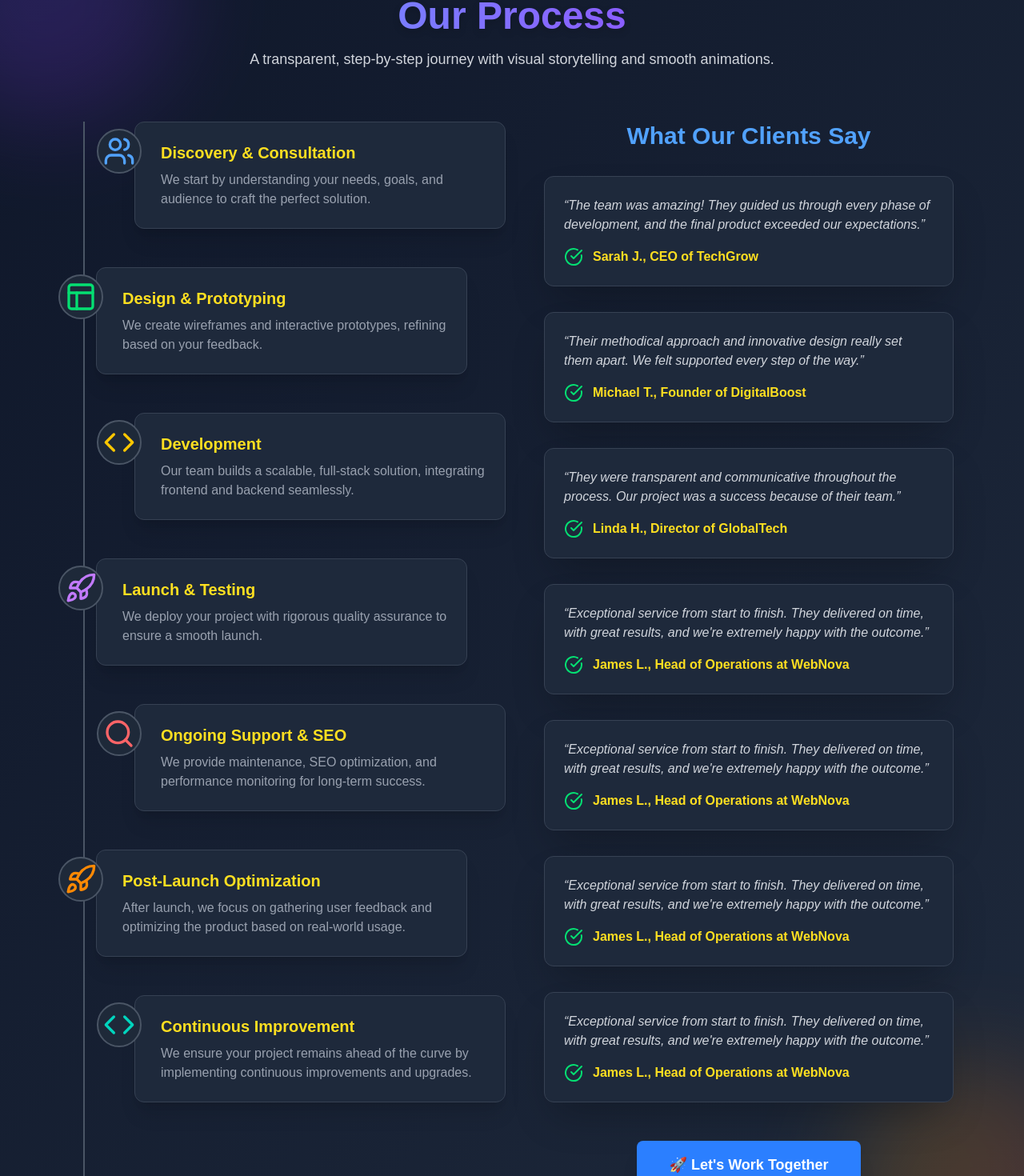
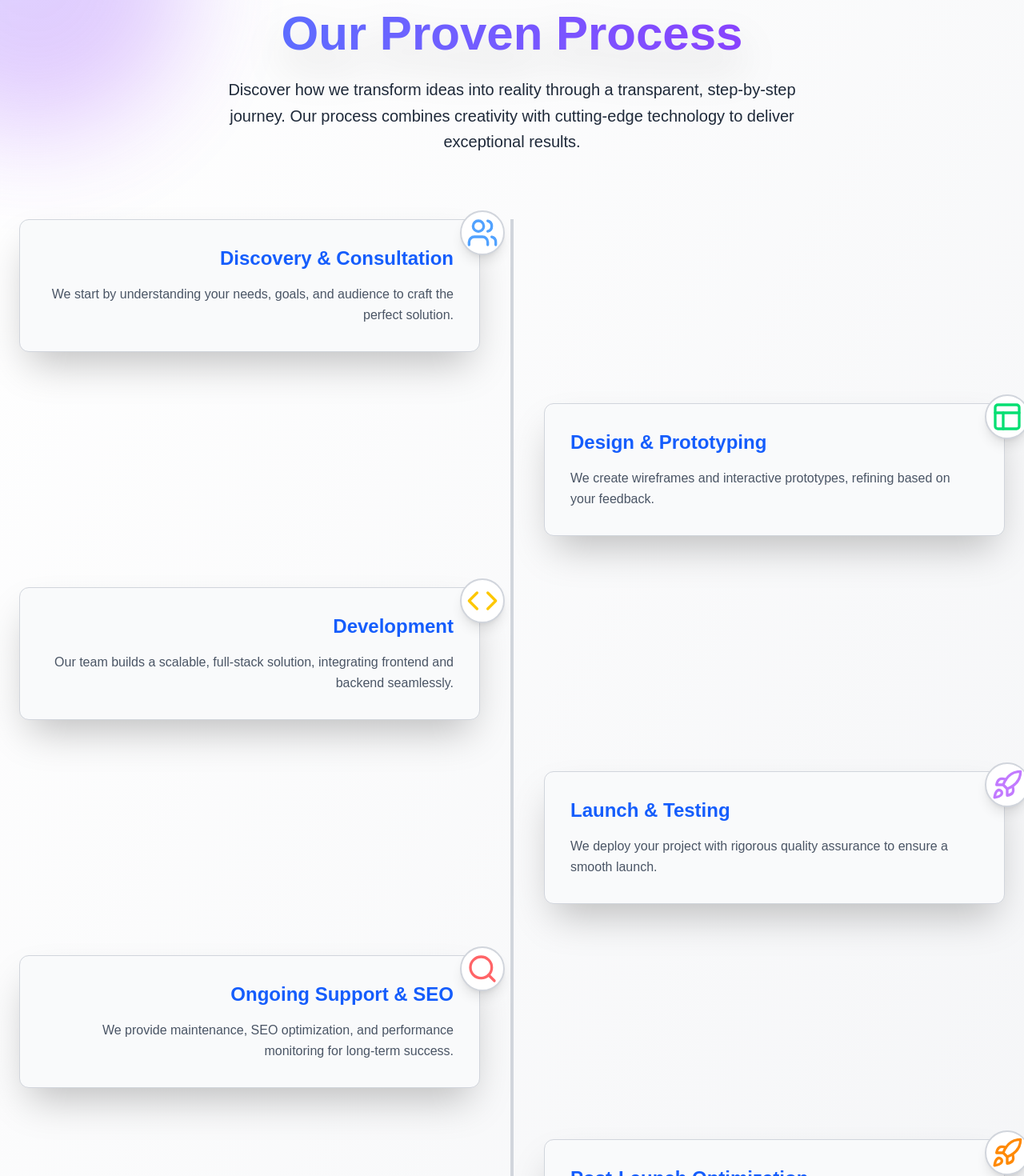
Before and after one commit to zahidx/web-solutions, a Next.js app: page /process in a window 1280 px wide. Shown: the part 124-1594 px from the top of the page at 80% size. Built offline with nearby package versions, Linux system fonts and the light colour scheme.

Commit message:
solve state issues

```diff
--- a/app/compo/CountryCodeSelect.js
+++ b/app/compo/CountryCodeSelect.js
@@ -52,19 +52,18 @@ export default function CountryCodeSelect({ value, onChange }) {
                 <ul
                     ref={dropdownRef}
                     tabIndex={-1} // Prevent focus shift
-                    className="absolute left-0 w-[300px] mt-2 bg-white dark:bg-gray-800 border border-gray-300 dark:border-gray-600 rounded-md shadow-lg max-h-60 overflow-y-auto z-20"
+                    className="absolute left-0 w-[300px] mt-2 bg-gray-100 text-gray-900 dark:bg-gray-800 dark:text-white border border-gray-300 dark:border-gray-600 rounded-md shadow-lg max-h-60 overflow-y-auto z-20"
                 >
                     {countryCodes.map((item, index) => (
                         <li
                             key={`${item.code}-${item.country}-${index}`}  // Add index to guarantee uniqueness
-        className="flex items-center p-3 hover:bg-gray-100 dark:hover:bg-gray-700 cursor-pointer"
+                            className="flex items-center p-3 hover:bg-gray-200 dark:hover:bg-gray-700 cursor-pointer"
                             onClick={() => handleSelect(item.code)}
                         >
                             <span>{item.flag}</span>
                             <span className="ml-2">{item.country} ({item.code})</span>
                         </li>
                     ))}
-
                 </ul>
             )}
         </div>
--- a/app/compo/Navbar.js
+++ b/app/compo/Navbar.js
@@ -44,7 +44,7 @@ const Navbar = () => {
         isScrolled ? "border-b-2 border-orange-500" : ""
       } ${
         // Dynamically set bg color based on the current theme
-        "bg-white dark:bg-gray-800"
+        "bg-white dark:bg-transparent dark:bg-opacity-90"
       }`}
     >
       <div className="max-w-7xl mx-auto px-6 sm:px-8 lg:px-12 py-4 flex justify-between items-center">
--- /dev/null
+++ b/app/process/StepsData.js
@@ -0,0 +1,47 @@
+// StepsData.js
+import { Users, Layout, Code, Rocket, Search, CheckCircle } from "lucide-react";
+
+export const steps = [
+  {
+    title: "Discovery & Consultation",
+    description:
+      "We start by understanding your needs, goals, and audience to craft the perfect solution.",
+    icon: <Users size={40} className="text-blue-400" />,
+  },
+  {
+    title: "Design & Prototyping",
+    description:
+      "We create wireframes and interactive prototypes, refining based on your feedback.",
+    icon: <Layout size={40} className="text-green-400" />,
+  },
+  {
+    title: "Development",
+    description:
+      "Our team builds a scalable, full-stack solution, integrating frontend and backend seamlessly.",
+    icon: <Code size={40} className="text-yellow-400" />,
+  },
+  {
+    title: "Launch & Testing",
+    description:
+      "We deploy your project with rigorous quality assurance to ensure a smooth launch.",
+    icon: <Rocket size={40} className="text-purple-400" />,
+  },
+  {
+    title: "Ongoing Support & SEO",
+    description:
+      "We provide maintenance, SEO optimization, and performance monitoring for long-term success.",
+    icon: <Search size={40} className="text-red-400" />,
+  },
+  {
+    title: "Post-Launch Optimization",
+    description:
+      "After launch, we focus on gathering user feedback and optimizing the product based on real-world usage.",
+    icon: <Rocket size={40} className="text-orange-400" />,
+  },
+  {
+    title: "Continuous Improvement",
+    description:
+      "We ensure your project remains ahead of the curve by implementing continuous improvements and upgrades.",
+    icon: <Code size={40} className="text-teal-400" />,
+  },
+];
--- a/app/process/page.js
+++ b/app/process/page.js
@@ -1,59 +1,14 @@
 "use client";
 import { motion } from "framer-motion";
-import { CheckCircle, Code, Layout, Rocket, Search, Users } from "lucide-react";
-
+import { CheckCircle } from "lucide-react";
+import { steps } from "./StepsData";
+import { useRouter } from "next/navigation";
 export default function ProcessPage() {
-  const steps = [
-    {
-      title: "Discovery & Consultation",
-      description:
-        "We start by understanding your needs, goals, and audience to craft the perfect solution.",
-      icon: <Users size={40} className="text-blue-400" />,
-    },
-    {
-      title: "Design & Prototyping",
-      description:
-        "We create wireframes and interactive prototypes, refining based on your feedback.",
-      icon: <Layout size={40} className="text-green-400" />,
-    },
-    {
-      title: "Development",
-      description:
-        "Our team builds a scalable, full-stack solution, integrating frontend and backend seamlessly.",
-      icon: <Code size={40} className="text-yellow-400" />,
-    },
-    {
-      title: "Launch & Testing",
-      description:
-        "We deploy your project with rigorous quality assurance to ensure a smooth launch.",
-      icon: <Rocket size={40} className="text-purple-400" />,
-    },
-    {
-      title: "Ongoing Support & SEO",
-      description:
-        "We provide maintenance, SEO optimization, and performance monitoring for long-term success.",
-      icon: <Search size={40} className="text-red-400" />,
-    },
-    // Additional steps added
-    {
-      title: "Post-Launch Optimization",
-      description:
-        "After launch, we focus on gathering user feedback and optimizing the product based on real-world usage.",
-      icon: <Rocket size={40} className="text-orange-400" />,
-    },
-    {
-      title: "Continuous Improvement",
-      description:
-        "We ensure your project remains ahead of the curve by implementing continuous improvements and upgrades.",
-      icon: <Code size={40} className="text-teal-400" />,
-    }
-  ];
-
   const timelineVariants = {
     hidden: {},
     show: {
       transition: {
-        staggerChildren: 0.4,
+        staggerChildren: 0.35,
       },
     },
   };
@@ -63,212 +18,114 @@ export default function ProcessPage() {
     show: { opacity: 1, x: 0 },
   };
 
+  const router = useRouter();
+
+
   return (
-    <div className="min-h-screen mt-14 relative bg-gradient-to-br from-[#0F172A] to-[#1E293B] py-16 overflow-hidden">
-      {/* Animated Background Effects */}
+    <div className="min-h-screen relative bg-gradient-to-br from-white to-gray-100 dark:from-[#0F172A] dark:to-[#1E293B] py-20 overflow-hidden mt-14 ">
+      {/* Animated Background */}
       <div className="absolute inset-0">
         <motion.div
-          className="absolute top-[-100px] left-[-100px] w-80 h-80 bg-gradient-to-br from-indigo-500 to-purple-600 rounded-full opacity-20 blur-3xl"
+          className="absolute top-[-150px] left-[-150px] w-96 h-96 bg-gradient-to-br from-indigo-500 to-purple-600 rounded-full opacity-25 blur-3xl"
           animate={{ rotate: 360 }}
-          transition={{ duration: 100, repeat: Infinity, ease: "linear" }}
+          transition={{ duration: 140, repeat: Infinity, ease: "linear" }}
         />
         <motion.div
-          className="absolute bottom-[-100px] right-[-100px] w-80 h-80 bg-gradient-to-br from-yellow-500 to-red-500 rounded-full opacity-20 blur-3xl"
+          className="absolute bottom-[-150px] right-[-150px] w-96 h-96 bg-gradient-to-br from-yellow-500 to-red-500 rounded-full opacity-25 blur-3xl"
           animate={{ rotate: -360 }}
-          transition={{ duration: 100, repeat: Infinity, ease: "linear" }}
+          transition={{ duration: 140, repeat: Infinity, ease: "linear" }}
         />
       </div>
 
-      <div className="relative max-w-6xl mx-auto px-6">
-        {/* Page Title */}
+      <div className="relative max-w-7xl mx-auto px-6 z-10">
+        {/* Header Section */}
+        <div className="text-center">
           <motion.h1
-          className="text-center text-5xl font-extrabold text-transparent bg-clip-text bg-gradient-to-r from-blue-400 to-purple-600 drop-shadow-lg"
-          initial={{ opacity: 0, y: -40 }}
+            className="text-5xl md:text-6xl font-extrabold text-transparent bg-clip-text bg-gradient-to-r from-blue-500 to-purple-600 dark:from-blue-400 dark:to-purple-600 drop-shadow-2xl"
+            initial={{ opacity: 0, y: -50 }}
             animate={{ opacity: 1, y: 0 }}
-          transition={{ duration: 0.8 }}
+            transition={{ duration: 0.9 }}
           >
-          Our Process
+            Our Proven Process
           </motion.h1>
+          <motion.p
+            className="mt-6 max-w-3xl mx-auto text-lg md:text-xl text-gray-800 dark:text-gray-300 leading-relaxed"
+            initial={{ opacity: 0, y: 20 }}
+            animate={{ opacity: 1, y: 0 }}
+            transition={{ duration: 1, delay: 0.5 }}
+          >
+            Discover how we transform ideas into reality through a transparent, step-by-step journey.
+            Our process combines creativity with cutting-edge technology to deliver exceptional results.
+          </motion.p>
+        </div>
 
-        <motion.p
-          className="text-center mt-4 max-w-3xl mx-auto text-lg text-gray-300"
-          initial={{ opacity: 0 }}
-          animate={{ opacity: 1 }}
-          transition={{ duration: 1, delay: 0.4 }}
-        >
-          A transparent, step-by-step journey with visual storytelling and smooth animations.
-        </motion.p>
+        {/* Timeline Section */}
+        <div className="relative mt-20">
+          {/* Central Vertical Line */}
+          <div className="absolute left-1/2 top-0 h-full w-1 bg-gray-300 dark:bg-gray-600 -translate-x-1/2" />
 
-        {/* Advanced Two-Column Layout */}
-        <div className="mt-16 flex flex-col md:flex-row gap-12">
-          {/* Left Column: Vertical Timeline */}
           <motion.div
-            className="relative flex-1 pl-8"
+            className="space-y-20 md:space-y-16"
             variants={timelineVariants}
             initial="hidden"
             animate="show"
           >
-            {/* Timeline Vertical Line */}
-            <div className="absolute top-0 left-4 h-full border-l-2 border-gray-600" />
-            {steps.map((step, idx) => (
+            {steps.map((step, idx) => {
+              const isLeft = idx % 2 === 0;
+              return (
                 <motion.div
                   key={idx}
-                className={`mb-12 relative pl-8 bg-[#1E293B] p-6 rounded-xl border border-gray-700 shadow-xl ${
-                  idx % 2 === 0 ? "lg:ml-12" : "lg:mr-12"
+                  className={`relative w-full md:w-1/2 ${
+                    isLeft ? "md:pr-10 md:text-right" : "md:pl-10 md:ml-auto"
                   }`}
                   variants={timelineItem}
-                whileHover={{ scale: 1.03, transition: { duration: 0.3 } }}
+                  whileHover={{ scale: 1.03 }}
                 >
-                {/* Icon in a circle */}
-                <div className="absolute -left-12 top-2 w-14 h-14 rounded-full bg-gray-800 flex items-center justify-center border-2 border-gray-600">
-                  {step.icon}
+                  <div className="relative inline-block bg-gray-50 dark:bg-[#1E293B] p-6 md:p-8 rounded-xl border border-gray-300 dark:border-gray-700 shadow-2xl">
+                    <div className="absolute -top-3 -right-3 md:-right-8 w-14 h-14 bg-white dark:bg-gray-800 border-2 border-gray-300 dark:border-gray-600 rounded-full flex items-center justify-center shadow-lg">
+                      {step.icon || <CheckCircle className="text-blue-600 dark:text-yellow-300" size={14} />}
                     </div>
-                <h3 className="text-xl font-semibold text-yellow-300">
+                    <h3 className="text-xl md:text-2xl font-semibold text-blue-600 dark:text-yellow-300">
                       {step.title}
                     </h3>
-                <p className="text-gray-400 mt-2">{step.description}</p>
-              </motion.div>
-            ))}
-          </motion.div>
-
-          {/* Right Column: Testimonials & Call-to-Action */}
-          <div className="flex-1 flex flex-col justify-between">
-            <motion.section
-              className="mb-12"
-              initial={{ opacity: 0, y: 30 }}
-              animate={{ opacity: 1, y: 0 }}
-              transition={{ duration: 1, delay: 0.8 }}
-            >
-              <h2 className="text-3xl font-semibold text-blue-400 text-center">
-                What Our Clients Say
-              </h2>
-              <div className="mt-8 space-y-8">
-                {/* Testimonial 1 */}
-                <motion.div
-                  className="bg-[#1E293B] p-6 rounded-xl border border-gray-700 shadow-2xl"
-                  whileHover={{ scale: 1.03, transition: { duration: 0.3 } }}
-                >
-                  <p className="text-gray-300 italic">
-                    “The team was amazing! They guided us through every phase of development, and the final product exceeded our expectations.”
+                    <p className="text-gray-600 dark:text-gray-400 mt-2 md:mt-4 leading-relaxed">
+                      {step.description}
                     </p>
-                  <div className="mt-4 flex items-center gap-3">
-                    <CheckCircle className="text-green-400" />
-                    <span className="text-yellow-300 font-semibold">
-                      Sarah J., CEO of TechGrow
-                    </span>
+                    {step.details && (
+                      <p className="mt-2 text-gray-500 dark:text-gray-500 text-sm italic">
+                        {step.details}
+                      </p>
+                    )}
                   </div>
                 </motion.div>
-                {/* Testimonial 2 */}
-                <motion.div
-                  className="bg-[#1E293B] p-6 rounded-xl border border-gray-700 shadow-2xl"
-                  whileHover={{ scale: 1.03, transition: { duration: 0.3 } }}
-                >
-                  <p className="text-gray-300 italic">
-                    “Their methodical approach and innovative design really set them apart. We felt supported every step of the way.”
-                  </p>
-                  <div className="mt-4 flex items-center gap-3">
-                    <CheckCircle className="text-green-400" />
-                    <span className="text-yellow-300 font-semibold">
-                      Michael T., Founder of DigitalBoost
-                    </span>
-                  </div>
-                </motion.div>
-                {/* Testimonial 3 */}
-                <motion.div
-                  className="bg-[#1E293B] p-6 rounded-xl border border-gray-700 shadow-2xl"
-                  whileHover={{ scale: 1.03, transition: { duration: 0.3 } }}
-                >
-                  <p className="text-gray-300 italic">
-                    “They were transparent and communicative throughout the process. Our project was a success because of their team.”
-                  </p>
-                  <div className="mt-4 flex items-center gap-3">
-                    <CheckCircle className="text-green-400" />
-                    <span className="text-yellow-300 font-semibold">
-                      Linda H., Director of GlobalTech
-                    </span>
-                  </div>
-                </motion.div>
-                {/* Testimonial 4 */}
-                <motion.div
-                  className="bg-[#1E293B] p-6 rounded-xl border border-gray-700 shadow-2xl"
-                  whileHover={{ scale: 1.03, transition: { duration: 0.3 } }}
-                >
-                  <p className="text-gray-300 italic">
-                    “Exceptional service from start to finish. They delivered on time, with great results, and we&apos;re extremely happy with the outcome.”
-                  </p>
-                  <div className="mt-4 flex items-center gap-3">
-                    <CheckCircle className="text-green-400" />
-                    <span className="text-yellow-300 font-semibold">
-                      James L., Head of Operations at WebNova
-                    </span>
-                  </div>
-                </motion.div>
-
-                {/* Duplicate Testimonial */}
-                <motion.div
-                  className="bg-[#1E293B] p-6 rounded-xl border border-gray-700 shadow-2xl"
-                  whileHover={{ scale: 1.03, transition: { duration: 0.3 } }}
-                >
-                  <p className="text-gray-300 italic">
-                    “Exceptional service from start to finish. They delivered on time, with great results, and we&apos;re extremely happy with the outcome.”
-                  </p>
-                  <div className="mt-4 flex items-center gap-3">
-                    <CheckCircle className="text-green-400" />
-                    <span className="text-yellow-300 font-semibold">
-                      James L., Head of Operations at WebNova
-                    </span>
-                  </div>
-                </motion.div>
-
-                {/* Duplicate Testimonial */}
-                <motion.div
-                  className="bg-[#1E293B] p-6 rounded-xl border border-gray-700 shadow-2xl"
-                  whileHover={{ scale: 1.03, transition: { duration: 0.3 } }}
-                >
-                  <p className="text-gray-300 italic">
-                    “Exceptional service from start to finish. They delivered on time, with great results, and we&apos;re extremely happy with the outcome.”
-                  </p>
-                  <div className="mt-4 flex items-center gap-3">
-                    <CheckCircle className="text-green-400" />
-                    <span className="text-yellow-300 font-semibold">
-                      James L., Head of Operations at WebNova
-                    </span>
-                  </div>
-                </motion.div>
-
-                {/* Duplicate Testimonial */}
-                <motion.div
-                  className="bg-[#1E293B] p-6 rounded-xl border border-gray-700 shadow-2xl"
-                  whileHover={{ scale: 1.03, transition: { duration: 0.3 } }}
-                >
-                  <p className="text-gray-300 italic">
-                    “Exceptional service from start to finish. They delivered on time, with great results, and we&apos;re extremely happy with the outcome.”
-                  </p>
-                  <div className="mt-4 flex items-center gap-3">
-                    <CheckCircle className="text-green-400" />
-                    <span className="text-yellow-300 font-semibold">
-                      James L., Head of Operations at WebNova
-                    </span>
-                  </div>
+              );
+            })}
           </motion.div>
         </div>
-            </motion.section>
 
-            {/* Call-to-Action */}
+        {/* Call-to-Action Section */}
         <motion.div
-              className="text-center"
-              initial={{ opacity: 0, y: 30 }}
-              animate={{ opacity: 1, y: 0 }}
-              transition={{ duration: 1, delay: 1.2 }}
+          className="mt-24 text-center bg-gray-50 dark:bg-gray-800 p-10 md:p-16 rounded-xl border border-gray-300 dark:border-gray-700 shadow-2xl"
+          initial={{ opacity: 0, scale: 0.9 }}
+          whileInView={{ opacity: 1, scale: 1 }}
+          viewport={{ once: true }}
+          transition={{ duration: 0.8 }}
         >
-              <a href="/contact">
-                <span className="inline-block bg-blue-500 text-white px-10 py-4 rounded-lg text-lg font-semibold hover:bg-blue-400 transition shadow-xl">
-                  🚀 Let&apos;s Work Together
-                </span>
-              </a>
+          <h2 className="text-3xl md:text-4xl font-bold text-transparent bg-clip-text bg-gradient-to-r from-blue-500 to-purple-600 dark:from-blue-400 dark:to-purple-600">
+            Ready to Start?
+          </h2>
+          <p className="mt-4 text-gray-800 dark:text-gray-300 text-base md:text-lg max-w-2xl mx-auto">
+            Let’s work together to bring your vision to life. Contact us for a consultation and see how our process can transform your ideas.
+          </p>
+          <motion.button
+  onClick={() => router.push("/contact")}
+  className="mt-6 px-8 py-3 bg-gradient-to-r from-blue-500 to-purple-500 dark:from-blue-500 dark:to-purple-500 text-white font-semibold rounded-full shadow-lg hover:shadow-2xl focus:outline-none focus:ring-2 focus:ring-offset-2 focus:ring-blue-400 transition-all"
+  whileHover={{ scale: 1.05 }}
+  whileTap={{ scale: 0.95 }}
+>
+  Get in Touch
+</motion.button>
         </motion.div>
-          </div>
-        </div>
       </div>
     </div>
   );
```
Also changed, not shown: app/about/page.js (+5 -5 lines), app/compo/DarkModeToggler.js (+8 -12 lines), app/page.js (+28 -10 lines). Lines whose indentation alone changed are shown as unchanged.
